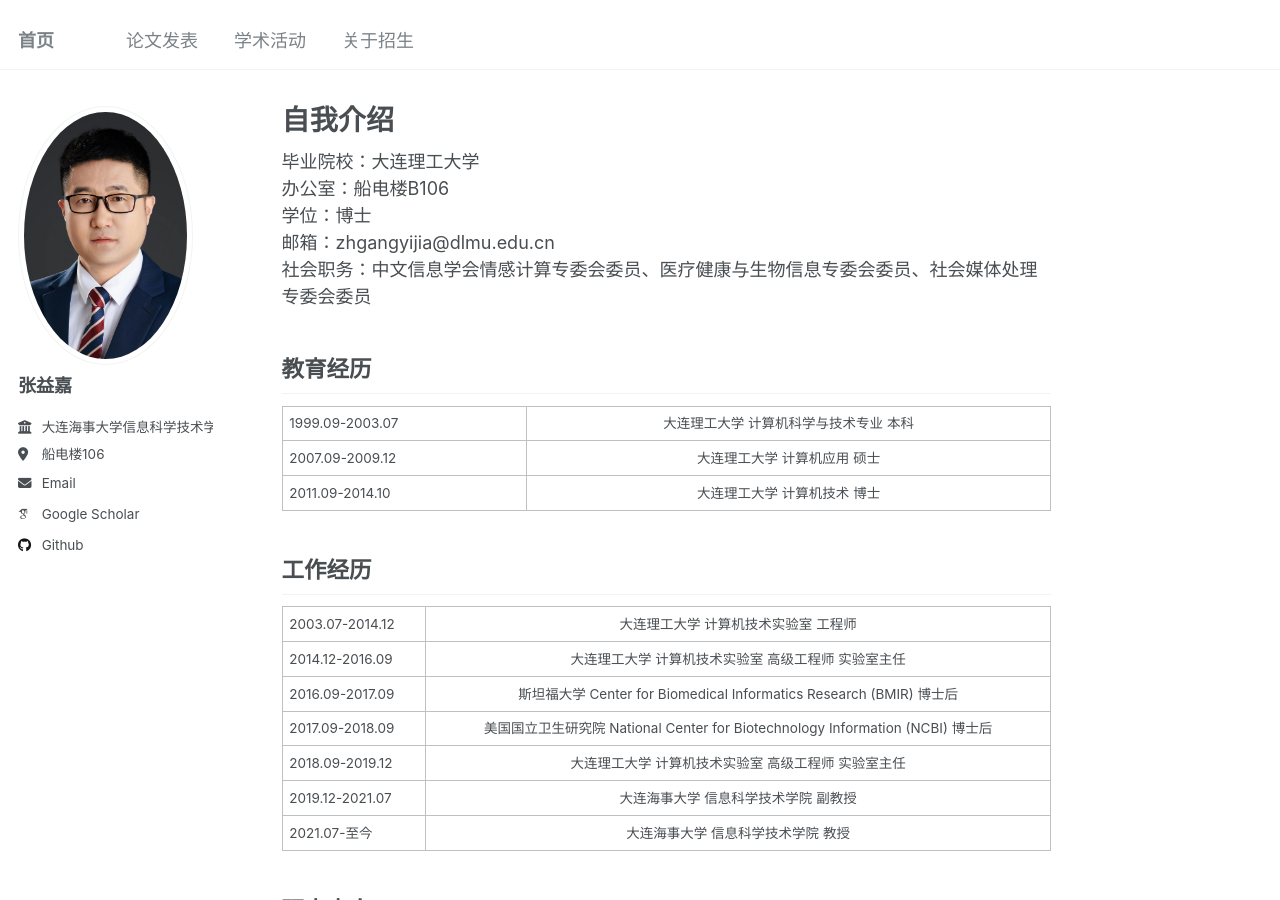
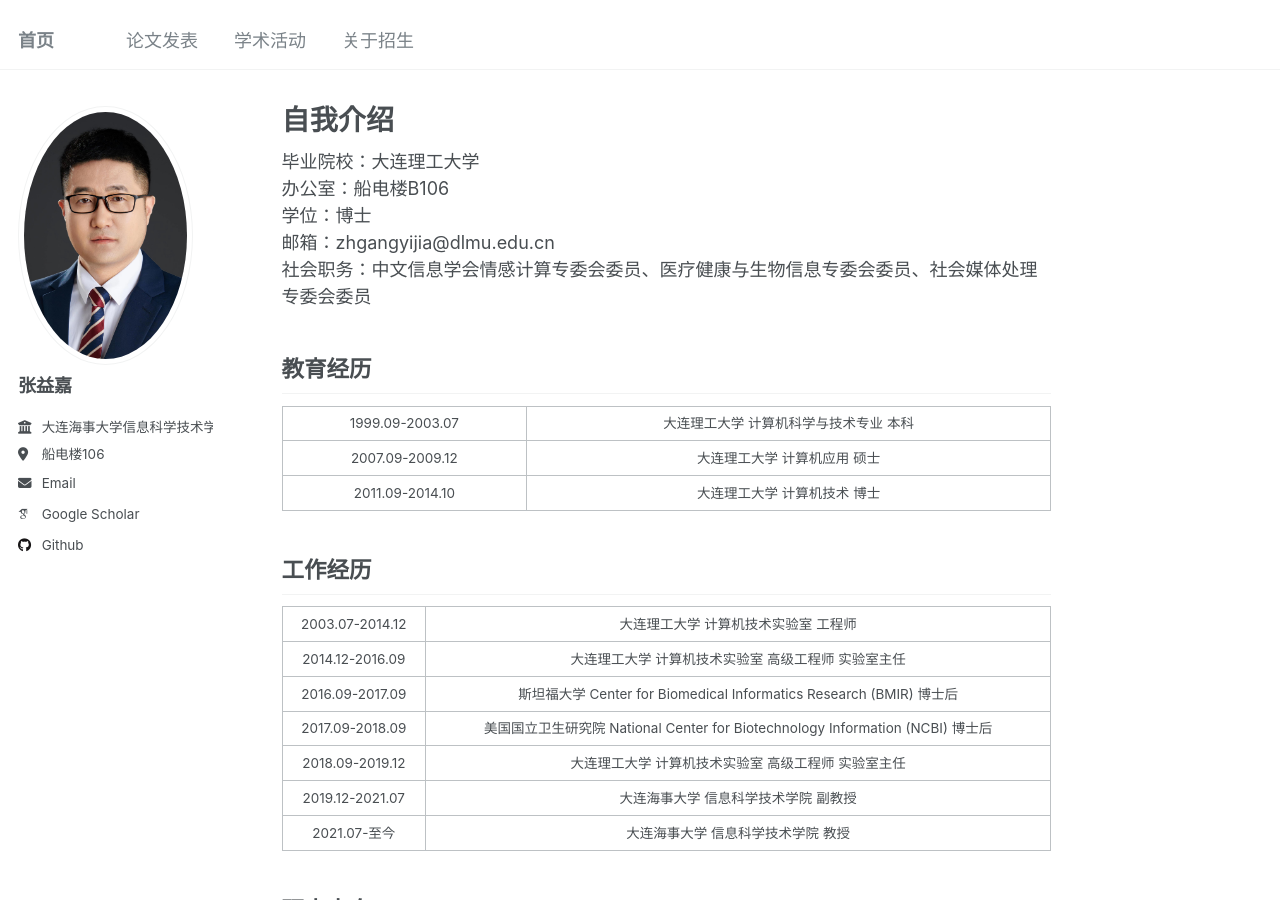
Before and after one commit to DMU-ITREC/zhangyijia.github.io, a Jekyll site: the page built from _pages/about.md, in a window 1280 px wide and 900 px high. Built offline with Jekyll 4.4.1, drawn with Linux system fonts in a browser that asks for light colours; some web fonts are replaced.

Commit message:
Update about.md

```diff
--- a/_pages/about.md
+++ b/_pages/about.md
@@ -14,51 +14,51 @@ redirect_from:
 
 ## 教育经历
 
-<table border="0.5" bgcolor="white">
+<table border="0.5" bgcolor="white" style="text-align:center;">
     <tr>
         <td> 1999.09-2003.07 </td>
-        <td style="text-align:center;"> 大连理工大学 计算机科学与技术专业 本科 </td>
+        <td> 大连理工大学 计算机科学与技术专业 本科 </td>
     </tr>
     <tr>
         <td> 2007.09-2009.12 </td>
-        <td style="text-align:center;"> 大连理工大学 计算机应用 硕士 </td>
+        <td> 大连理工大学 计算机应用 硕士 </td>
     </tr>
     <tr>
         <td> 2011.09-2014.10 </td>
-        <td style="text-align:center;"> 大连理工大学 计算机技术 博士 </td>
+        <td> 大连理工大学 计算机技术 博士 </td>
     </tr>
 </table>
 
 ## 工作经历
 
-<table border="0.5" bgcolor="white">
+<table border="0.5" bgcolor="white" style="text-align:center;">
     <tr>
         <td> 2003.07-2014.12 </td>
-        <td style="text-align:center;"> 大连理工大学 计算机技术实验室 工程师 </td>
+        <td> 大连理工大学 计算机技术实验室 工程师 </td>
     </tr>
     <tr>
         <td> 2014.12-2016.09 </td>
-        <td style="text-align:center;"> 大连理工大学 计算机技术实验室 高级工程师 实验室主任 </td>
+        <td> 大连理工大学 计算机技术实验室 高级工程师 实验室主任 </td>
     </tr>
     <tr>
         <td> 2016.09-2017.09 </td>
-        <td style="text-align:center;"> 斯坦福大学 Center for Biomedical Informatics Research (BMIR) 博士后 </td>
+        <td> 斯坦福大学 Center for Biomedical Informatics Research (BMIR) 博士后 </td>
     </tr>
    <tr>
         <td> 2017.09-2018.09 </td>
-        <td style="text-align:center;">美国国立卫生研究院 National Center for Biotechnology Information (NCBI) 博士后 </td>
+        <td>美国国立卫生研究院 National Center for Biotechnology Information (NCBI) 博士后 </td>
     </tr>
     <tr>
         <td> 2018.09-2019.12 </td>
-        <td style="text-align:center;"> 大连理工大学 计算机技术实验室 高级工程师 实验室主任 </td>
+        <td> 大连理工大学 计算机技术实验室 高级工程师 实验室主任 </td>
     </tr>
     <tr>
         <td> 2019.12-2021.07 </td>
-        <td style="text-align:center;"> 大连海事大学 信息科学技术学院 副教授 </td>
+        <td> 大连海事大学 信息科学技术学院 副教授 </td>
     </tr>
   <tr>
         <td> 2021.07-至今 </td>
-        <td style="text-align:center;"> 大连海事大学 信息科学技术学院 教授 </td>
+        <td> 大连海事大学 信息科学技术学院 教授 </td>
     </tr>
 </table>
 
```
